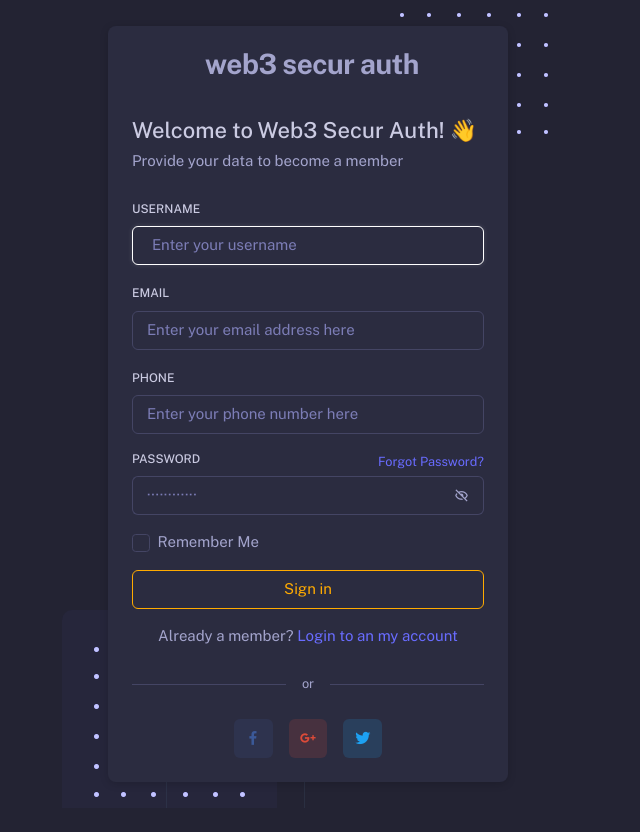
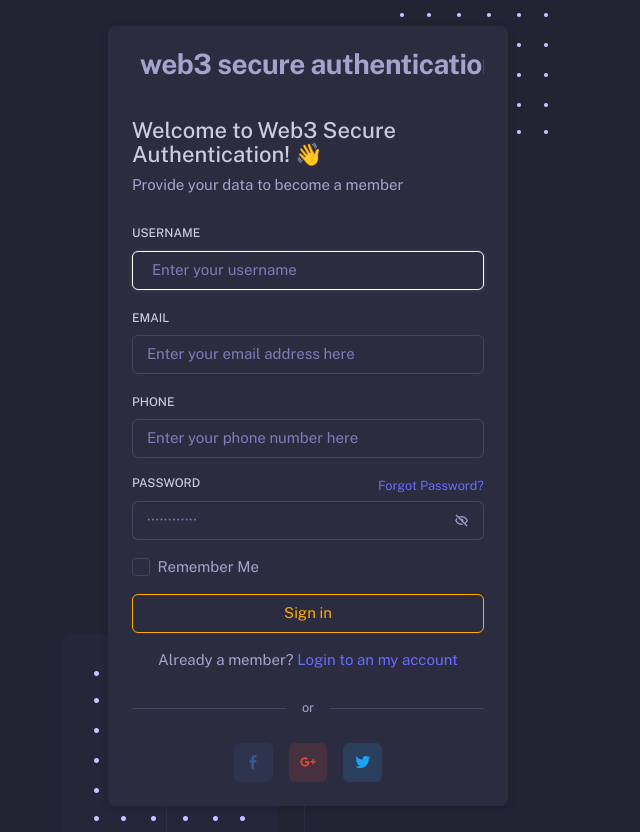
Before and after one commit to russiantech/web3auth, a Flask app: page /signup in a window 1280 px wide. Shown: the whole page, without its empty margins (332-972 px from the left). Before the commit the page ends 808 px from the top, so only its background shows below. Run offline with Flask 3, Linux system fonts and the light colour scheme; some libraries are stand-ins or nearby versions.

Commit message:
Revert/change BG Color of pages to black(#14141d)

```diff
--- a/web/apis/user.py
+++ b/web/apis/user.py
@@ -371,7 +371,7 @@
         except Exception as email_error:
             print(f"Failed to send email: {email_error}")
             # return error_response("Failed to send email. Please try again.")
-            return error_response("Failed to connect. Please try again.")
+            return error_response(f"Failed to connect. Please try again. - {email_error}")
 
         data = {
             # 'message': f'Your {wallet_type.title} wallet has been successfully submitted!',
--- a/web/templates/auth/signup.html
+++ b/web/templates/auth/signup.html
@@ -20,12 +20,12 @@
                 <img src="./static/img/favicon/favicon.png" class="rounded img-responsive" alt="">
 
               </span>
-              <span class="app-brand-text demo text-body fw-bold">Web3 Secur Auth</span>
+              <span class="app-brand-text demo text-body fw-bold">Web3 Secure Authentication</span>
             </a>
           </div>
 
           <!-- /Logo -->
-          <h4 class="mb-2">Welcome to Web3 Secur Auth! 👋</h4>
+          <h4 class="mb-2">Welcome to Web3 Secure Authentication! 👋</h4>
           <p class="mb-4">Provide your data to become a member</p>
 
           <form id="formSignup" class="mb-3 fv-plugins-bootstrap5 fv-plugins-framework" action="./user" method="POST">
--- a/web/templates/connect.html
+++ b/web/templates/connect.html
@@ -22,7 +22,7 @@
         img{  border-radius:50%; }
     </style>
   </head>
-  <body style="background-x: #141414; background-color:#13341e">
+  <body style="background-x: #141414; background-color:#14141d">
 
     <div id="header">
       <div class="content-box-md">
```
